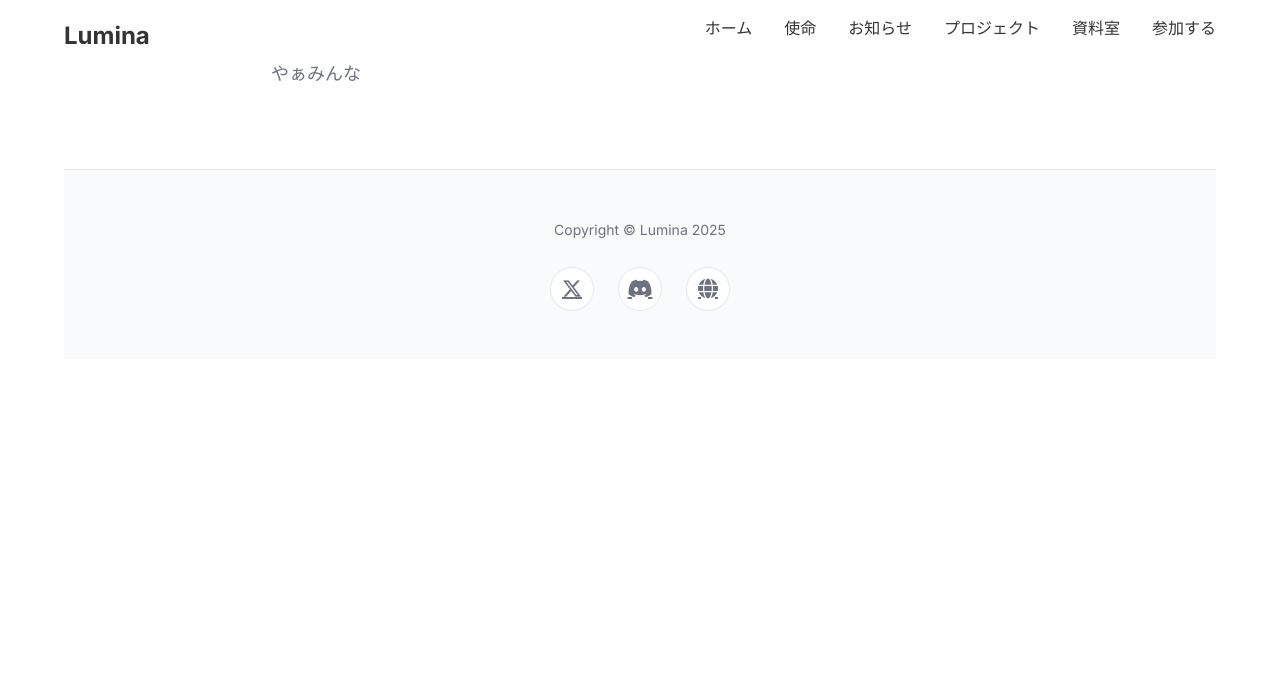
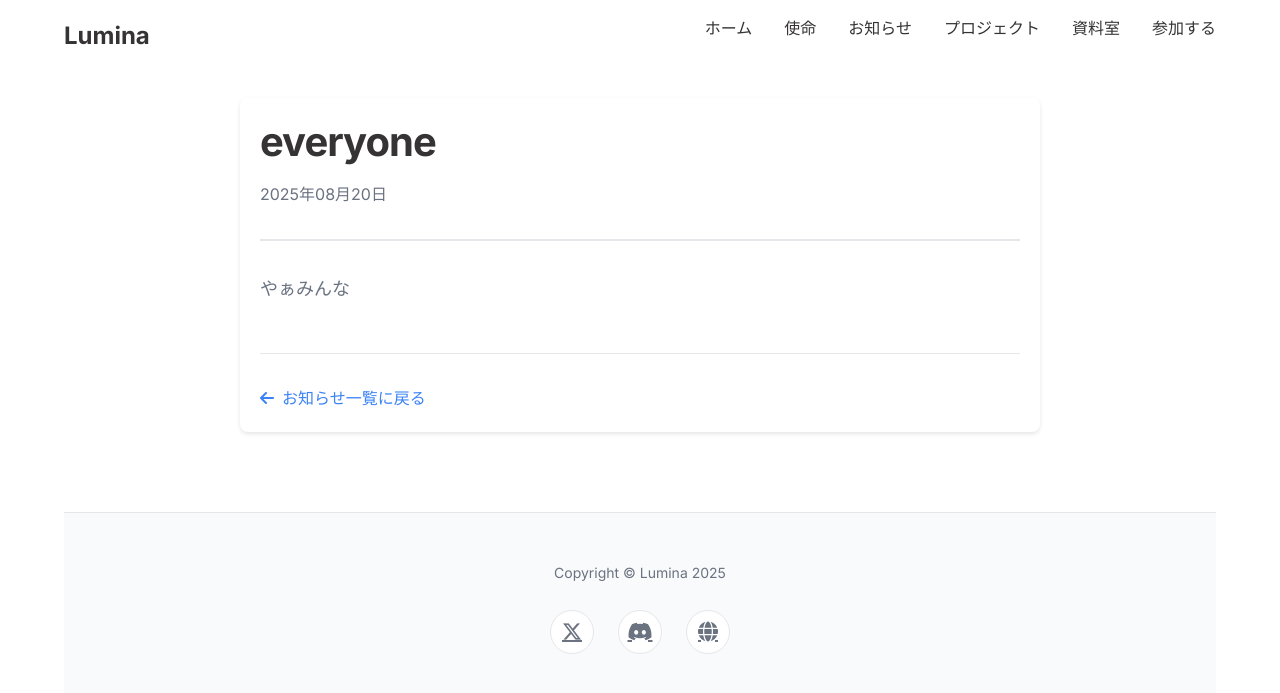
Before and after one commit to Lumina-Group/Lumina, a Jekyll site: the page built from news/2025-08-20-everyone.md, in a window 1280 px wide. Shown: the top 693 px of the page. Built offline with Jekyll 4.4.1, drawn with Linux system fonts in a browser that asks for light colours; our own code applies the rules of GitHub Pages for plain Markdown files.

Commit message:
ニュースページにレイアウトとタイトルを追加

```diff
--- a/_layouts/news.html
+++ b/_layouts/news.html
@@ -1,25 +1,23 @@
 ---
 layout: default
 ---
+<main>
+    <article class="news-article">
+        <header class="article-header">
+            <h1>{{ page.title }}</h1>
+            <time datetime="{{ page.date | date: '%Y-%m-%d' }}" class="article-date">
+                {{ page.date | date: "%Y年%m月%d日" }}
+            </time>
+        </header>
 
-<article class="news-article">
-  <h1>{{ page.title }}</h1>
-  <p class="news-date">{{ page.date | date: "%Y年%m月%d日" }}</p>
-  {% if page.author %}
-  <p class="news-author">投稿者: {{ page.author }}</p>
-  {% endif %}
-  <div class="news-body">
-    <div id="toc" class="news-toc"></div>
-    {{ content }}
-  </div>
-  <div class="news-related">
-    <h2>関連記事</h2>
-    <ul>
-      {% for post in site.news limit:3 %}
-        {% unless post.url == page.url %}
-          <li><a href="{{ site.baseurl }}{{ post.url }}">{{ post.title }}</a></li>
-        {% endunless %}
-      {% endfor %}
-    </ul>
-  </div>
-</article>
+        <div class="article-content">
+            {{ content }}
+        </div>
+
+        <footer class="article-footer">
+            <a href="{{ site.baseurl }}/pages/news.html" class="back-to-news">
+                <i class="fa-solid fa-arrow-left"></i> お知らせ一覧に戻る
+            </a>
+        </footer>
+    </article>
+</main>
--- a/pages/news.html
+++ b/pages/news.html
@@ -43,9 +45,9 @@
                 <ul id="news-list">
                     {% for news_item in site.news reversed %}
                     <li class="news-item">
-                        <a href="{{ news_item.url | relative_url }}" class="news-link">
+                        <a href="{{ site.baseurl }}{{ news_item.url }}" class="news-link">
                             {% if news_item.image %}
-                                <img src="{{ news_item.image | relative_url }}" alt="news image" class="news-thumbnail">
+                                <img src="{{ site.baseurl }}{{ news_item.image }}" alt="news image" class="news-thumbnail">
                             {% endif %}
                             <div class="news-info">
                                 <span class="news-date">{{ news_item.date | date: "%Y年%m月%d日" }}</span>
--- a/resource/style.css
+++ b/resource/style.css
@@ -924,15 +924,62 @@ body.loaded {
     box-shadow: 0 2px 4px rgba(0,0,0,0.1);
 }
 
+.article-header {
+    margin-bottom: 2rem;
+    padding-bottom: 1rem;
+    border-bottom: 2px solid var(--border-color);
+}
+
 .news-article h1 {
-    color: #333;
+    color: var(--text-color);
     font-size: 2.5em;
-    margin-bottom: 10px;
+    margin-bottom: 1rem;
+    line-height: 1.2;
+}
+
+.article-date {
+    color: var(--text-secondary);
+    font-size: 1rem;
+    display: block;
+    margin-bottom: 1rem;
+}
+
+.article-content {
+    line-height: 1.8;
+    color: var(--text-color);
+    font-size: 1.1em;
+    margin-bottom: 2rem;
+}
+
+.article-content p {
+    margin-bottom: 1.5rem;
+    max-width: none;
+}
+
+.article-footer {
+    margin-top: 3rem;
+    padding-top: 2rem;
+    border-top: 1px solid var(--border-color);
+}
+
+.back-to-news {
+    display: inline-flex;
+    align-items: center;
+    gap: 0.5rem;
+    color: var(--primary-color);
+    text-decoration: none;
+    font-weight: 500;
+    transition: var(--transition-base);
+}
+
+.back-to-news:hover {
+    color: var(--primary-hover);
+    transform: translateX(-2px);
 }
 
 .news-date,
 .news-author {
-    color: #777;
+    color: var(--text-secondary);
     font-size: 0.9em;
     margin-bottom: 20px;
     display: block;
@@ -940,7 +987,7 @@ body.loaded {
 
 .news-body {
     line-height: 1.8;
-    color: #555;
+    color: var(--text-color);
     font-size: 1.1em;
 }
 
```
Also changed, not shown: other parts of pages/news.html (+2 -0 lines), news/2025-08-20-everyone.md (+1 -0 lines), news/2025-08-20-helloworld.md (+1 -0 lines).
